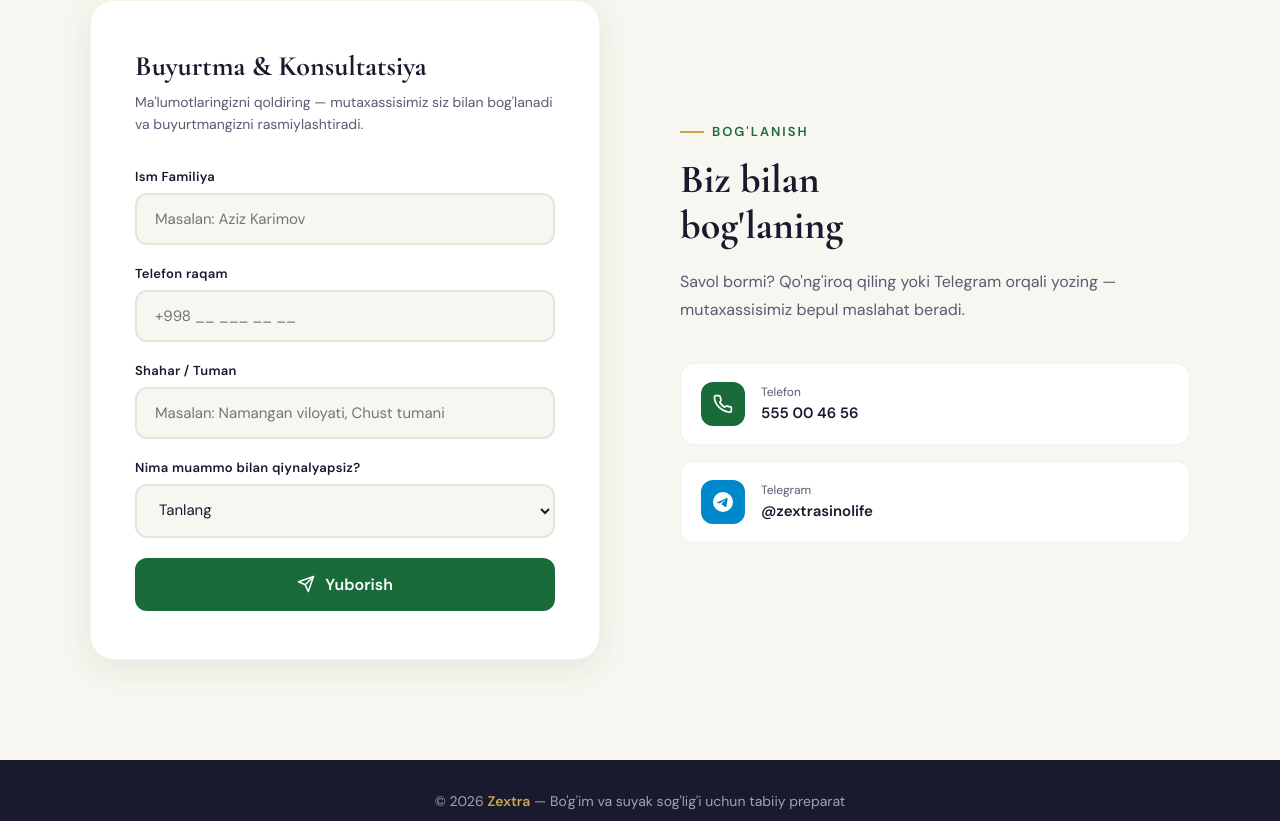
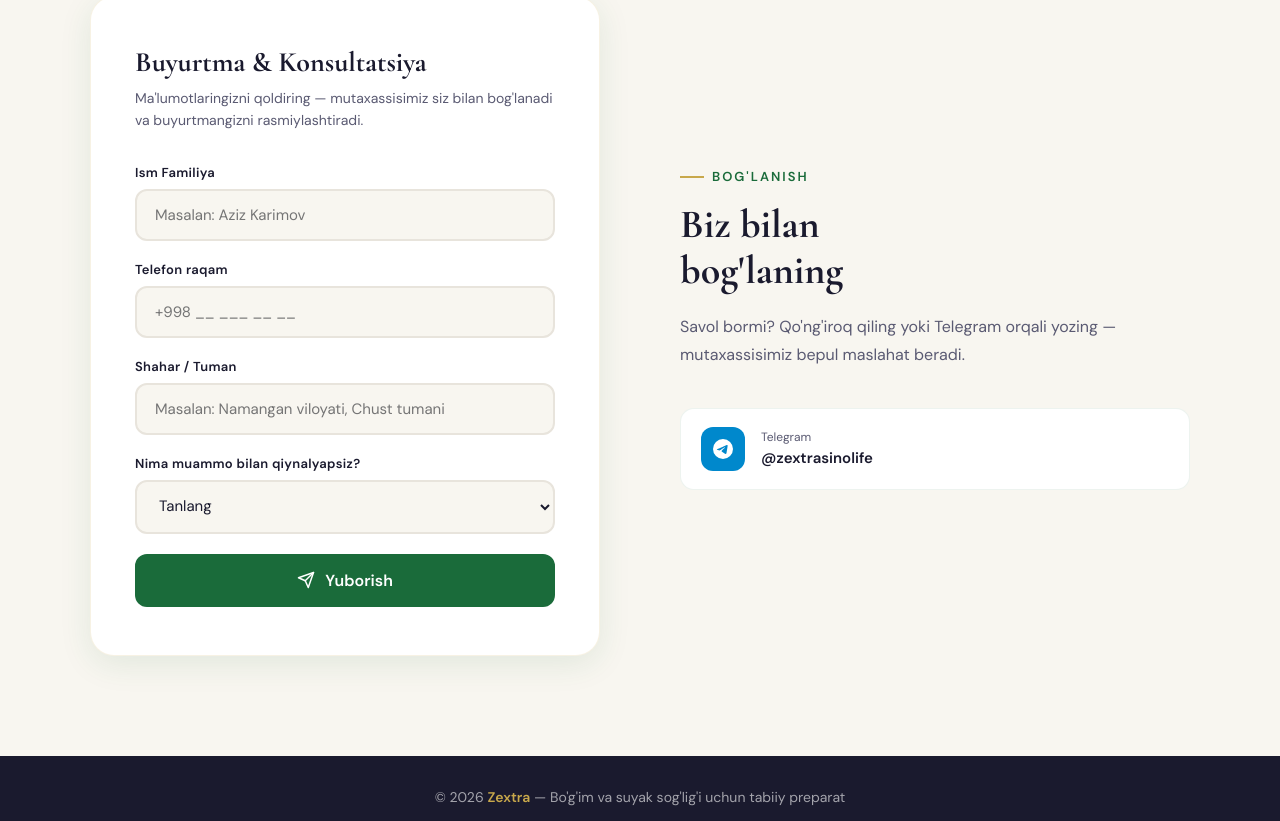
Before and after one commit to futureforward707/zextra-landing-targetolog, a plain HTML site: page index.html in a window 1280 px wide. Shown: the part 1976-2797 px from the top of the page. Drawn offline with nearby package versions, Linux system fonts and the light colour scheme.

Commit message:
index.html

```diff
--- a/index.html
+++ b/index.html
@@ -888,10 +888,6 @@ src="https://www.facebook.com/tr?id=566511465961286&ev=PageView&noscript=1"
         <svg width="18" height="18" viewBox="0 0 24 24" fill="none" stroke="currentColor" stroke-width="2" stroke-linecap="round" stroke-linejoin="round"><path d="M6 2L3 6v14a2 2 0 0 0 2 2h14a2 2 0 0 0 2-2V6l-3-4z"/><line x1="3" y1="6" x2="21" y2="6"/><path d="M16 10a4 4 0 0 1-8 0"/></svg>
         Buyurtma berish
       </a>
-      <a href="tel:555004656" class="btn-secondary">
-        <svg width="18" height="18" viewBox="0 0 24 24" fill="none" stroke="currentColor" stroke-width="2" stroke-linecap="round" stroke-linejoin="round"><path d="M22 16.92v3a2 2 0 0 1-2.18 2 19.79 19.79 0 0 1-8.63-3.07A19.5 19.5 0 0 1 4.69 13a19.79 19.79 0 0 1-3.07-8.67A2 2 0 0 1 3.77 2h3a2 2 0 0 1 2 1.72c.127.96.361 1.903.7 2.81a2 2 0 0 1-.45 2.11L8.09 9.91a16 16 0 0 0 6 6l.91-.91a2 2 0 0 1 2.11-.45c.907.339 1.85.573 2.81.7A2 2 0 0 1 22 17z"/></svg>
-        Qo'ng'iroq qilish
-      </a>
     </div>
     <div class="hero-stats">
       <div class="stat-item">
@@ -1054,15 +1050,6 @@ src="https://www.facebook.com/tr?id=566511465961286&ev=PageView&noscript=1"
       </p>
 
       <div class="contact-items">
-        <a href="tel:555004656" class="contact-item">
-          <div class="contact-item-icon ci-green">
-            <svg width="20" height="20" viewBox="0 0 24 24" fill="none" stroke="white" stroke-width="2" stroke-linecap="round" stroke-linejoin="round"><path d="M22 16.92v3a2 2 0 0 1-2.18 2 19.79 19.79 0 0 1-8.63-3.07A19.5 19.5 0 0 1 4.69 13a19.79 19.79 0 0 1-3.07-8.67A2 2 0 0 1 3.77 2h3a2 2 0 0 1 2 1.72c.127.96.361 1.903.7 2.81a2 2 0 0 1-.45 2.11L8.09 9.91a16 16 0 0 0 6 6l.91-.91a2 2 0 0 1 2.11-.45c.907.339 1.85.573 2.81.7A2 2 0 0 1 22 17z"/></svg>
-          </div>
-          <div class="contact-item-text">
-            <span>Telefon</span>
-            <strong>555 00 46 56</strong>
-          </div>
-        </a>
 
         <a href="https://t.me/zextrasinolife" target="_blank" class="contact-item">
           <div class="contact-item-icon ci-blue">
```
